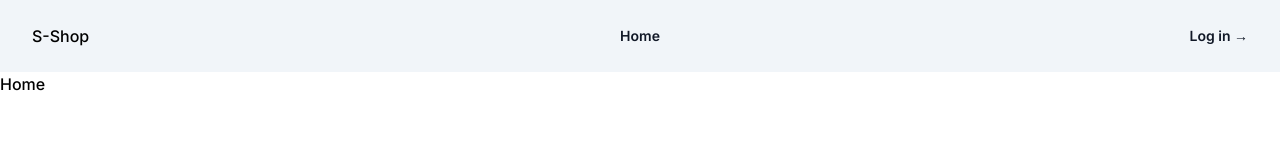
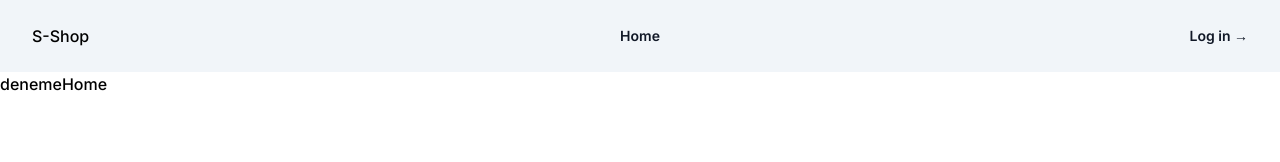
Before and after one commit to suzanbulbul/pandemic-atlas, a Next.js app: page / in a window 1280 px wide. Shown: the top 162 px of the page. Built offline with nearby package versions, Linux system fonts and the light colour scheme.

Commit message:
dev: added toast

```diff
--- a/package.json
+++ b/package.json
@@ -13,6 +13,7 @@
     "next": "14.1.4",
     "react": "18.2.0",
     "react-dom": "18.2.0",
+    "react-hot-toast": "^2.4.1",
     "sass": "^1.72.0",
     "tailwindcss": "^3.4.1"
   },
--- a/src/pages/Home/home.tsx
+++ b/src/pages/Home/home.tsx
@@ -1,6 +1,14 @@
 import React from "react";
 
+//Toast
+import toast from "react-hot-toast";
+
 const Home = () => {
-  return <>Home</>;
+  return (
+    <>
+      <button onClick={() => toast.error("Sepete eklenemedi")}>deneme</button>
+      Home
+    </>
+  );
 };
 export default Home;
--- a/src/pages/_app.js
+++ b/src/pages/_app.js
@@ -1,13 +1,17 @@
-//Styles
-import '../styles/style.scss'
+//Toaster
+import { Toaster } from 'react-hot-toast';
 
 //Components
 import Layout from '../components/layout';
+
+//Styles
+import '../styles/style.scss'
 
 function MyApp({ Component, pageProps }) {
   return (
         <Layout>
           <Component {...pageProps} />
+          <Toaster />
         </Layout>
   );
 }
```
Also changed, not shown: 2 other files (tests, documents, lock files or other folders).
